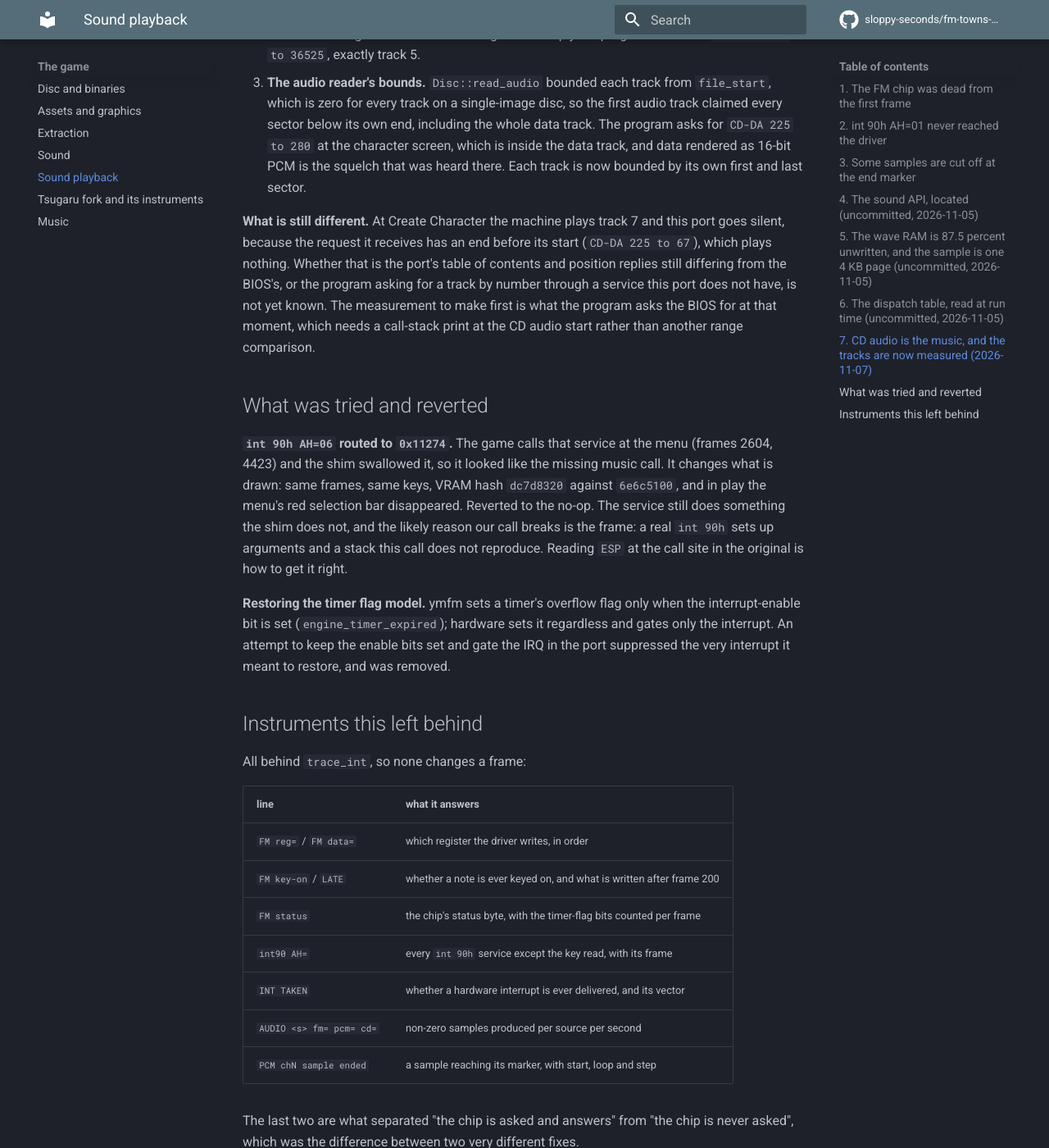
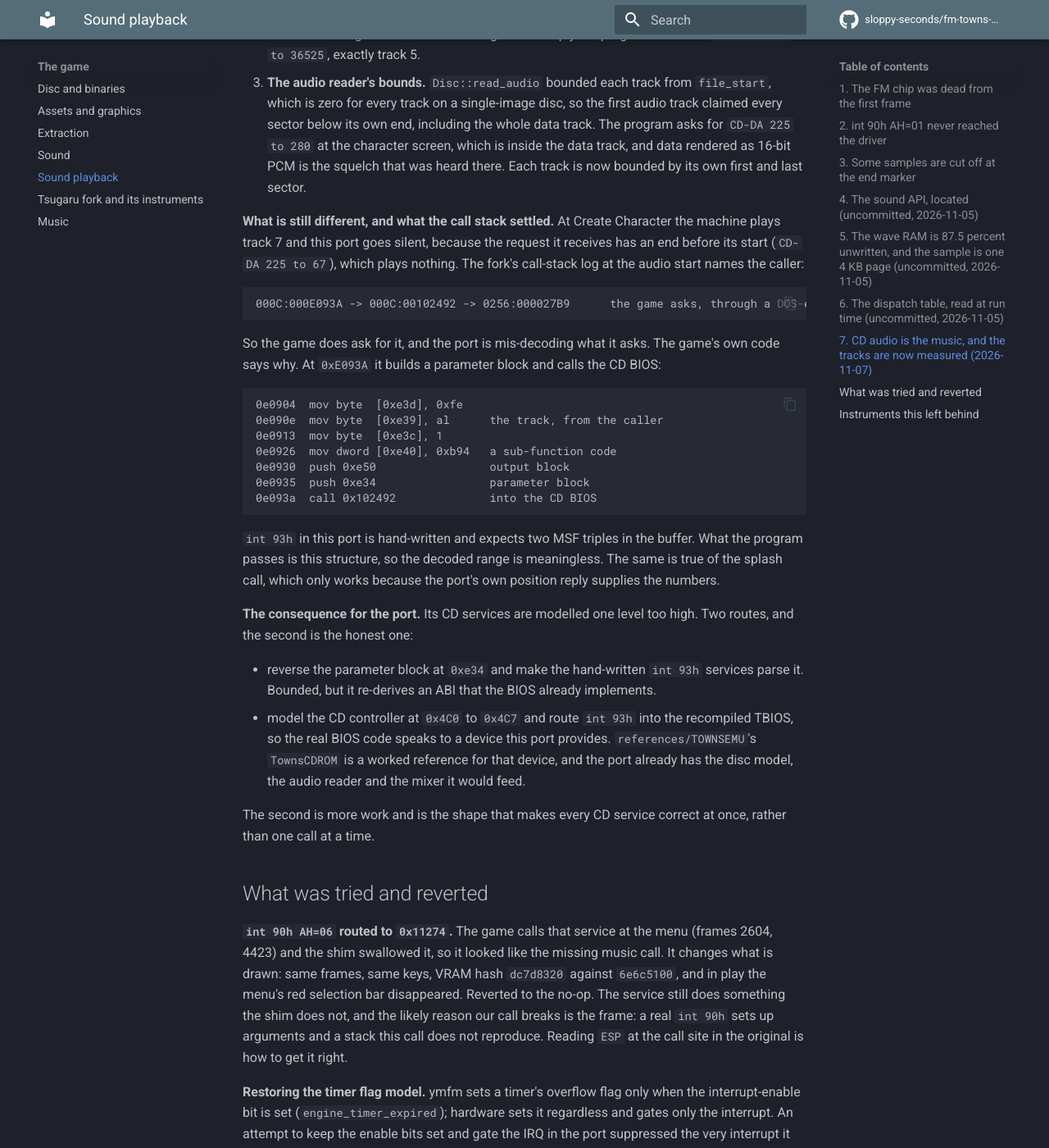
Before and after one commit to sloppy-seconds/fm-towns-ultima, an MkDocs documentation site: the page built from docs/audio-playback.md, in a window 1280 px wide and 1400 px high, scrolled down 5470 px. Shown: the whole window at 82% size. Built offline with MkDocs 1.6.1 and Material for MkDocs 9.7.7, drawn with Linux system fonts in a browser that asks for light colours; comment, search, counter and statistics services are not loaded.

Commit message:
docs: the character screen asks through a BIOS parameter block, not two MSF triples
The fork's call-stack log named the caller: 000C:000E093A, the game, through a DOS-extender thunk into the CD BIOS at 0256. So the port
is not missing a request, it is mis-reading one.

The game's code at that address builds a parameter block at 0xe34 with a sub-function code 0xb94 and a track number, and passes it with
an output block. This port's int 93h services are hand-written and expect two MSF triples, which is why the decoded range came out with
its end before its start.

Recorded with the two routes out, and a preference: model the CD controller at 0x4C0-0x4C7 and route int 93h into the recompiled TBIOS,
so the real BIOS speaks to a device the port provides. That fixes every CD service at once instead of one call at a time.

````diff
--- a/docs/audio-playback.md
+++ b/docs/audio-playback.md
@@ -186,11 +186,40 @@ which is track 5 and nothing else. The second is track 7. Both come from the CD
    asks for `CD-DA 225 to 280` at the character screen, which is inside the data track, and data rendered as 16-bit PCM is the
    squelch that was heard there. Each track is now bounded by its own first and last sector.
 
-**What is still different.** At Create Character the machine plays track 7 and this port goes silent, because the request it receives
-has an end before its start (`CD-DA 225 to 67`), which plays nothing. Whether that is the port's table of contents and position
-replies still differing from the BIOS's, or the program asking for a track by number through a service this port does not have, is
-not yet known. The measurement to make first is what the program asks the BIOS for at that moment, which needs a call-stack print at
-the CD audio start rather than another range comparison.
+**What is still different, and what the call stack settled.** At Create Character the machine plays track 7 and this port goes
+silent, because the request it receives has an end before its start (`CD-DA 225 to 67`), which plays nothing. The fork's call-stack
+log at the audio start names the caller:
+
+```
+000C:000E093A -> 000C:00102492 -> 0256:000027B9      the game asks, through a DOS-extender thunk
+```
+
+So the game does ask for it, and the port is mis-decoding what it asks. The game's own code says why. At `0xE093A` it builds a
+parameter block and calls the CD BIOS:
+
+```
+0e0904  mov byte  [0xe3d], 0xfe
+0e090e  mov byte  [0xe39], al      the track, from the caller
+0e0913  mov byte  [0xe3c], 1
+0e0926  mov dword [0xe40], 0xb94   a sub-function code
+0e0930  push 0xe50                 output block
+0e0935  push 0xe34                 parameter block
+0e093a  call 0x102492              into the CD BIOS
+```
+
+`int 93h` in this port is hand-written and expects two MSF triples in the buffer. What the program passes is this structure, so the
+decoded range is meaningless. The same is true of the splash call, which only works because the port's own position reply supplies
+the numbers.
+
+**The consequence for the port.** Its CD services are modelled one level too high. Two routes, and the second is the honest one:
+
+- reverse the parameter block at `0xe34` and make the hand-written `int 93h` services parse it. Bounded, but it re-derives an ABI
+  that the BIOS already implements.
+- model the CD controller at `0x4C0` to `0x4C7` and route `int 93h` into the recompiled TBIOS, so the real BIOS code speaks to a
+  device this port provides. `references/TOWNSEMU`'s `TownsCDROM` is a worked reference for that device, and the port already has
+  the disc model, the audio reader and the mixer it would feed.
+
+The second is more work and is the shape that makes every CD service correct at once, rather than one call at a time.
 
 ## What was tried and reverted
 
````
